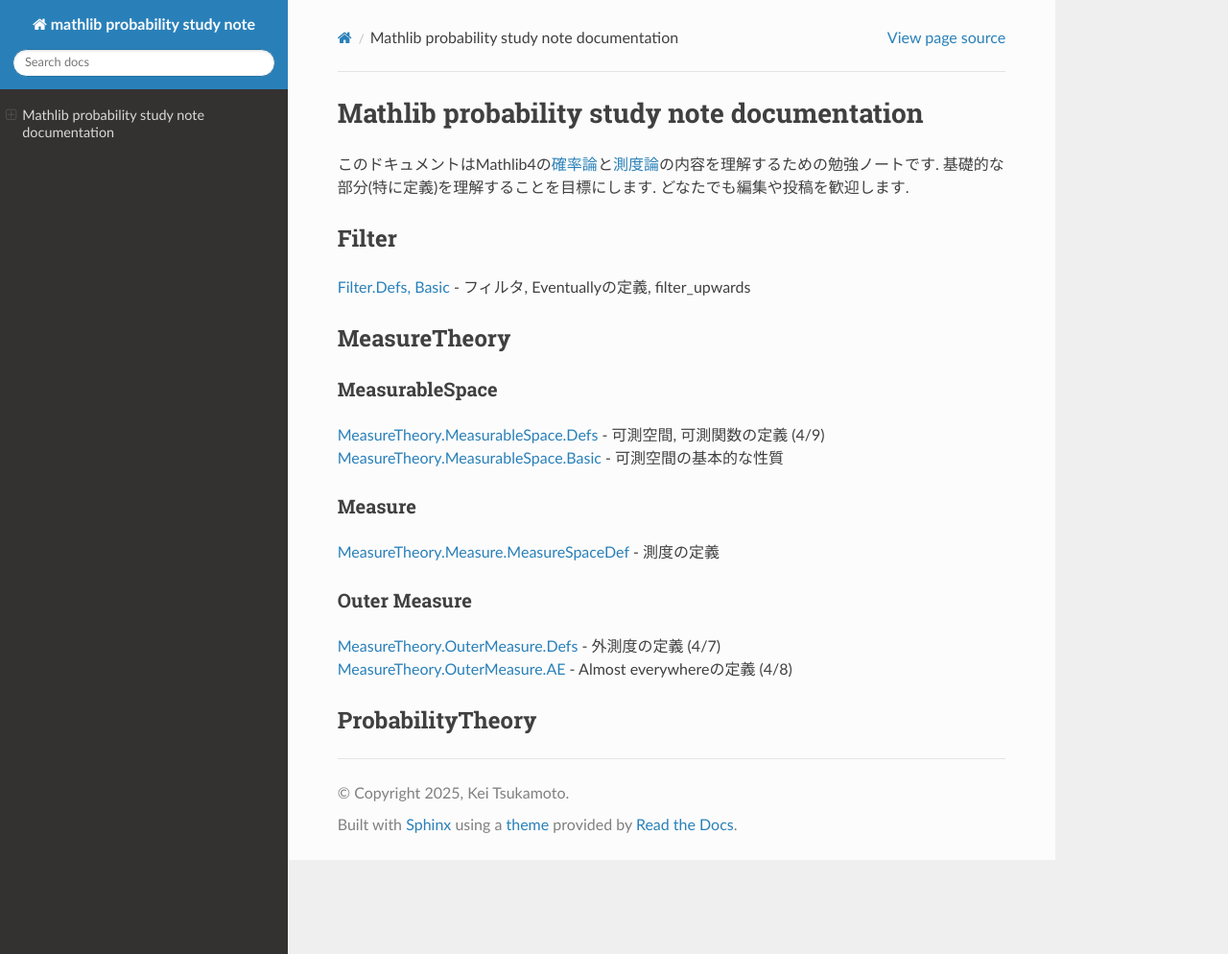
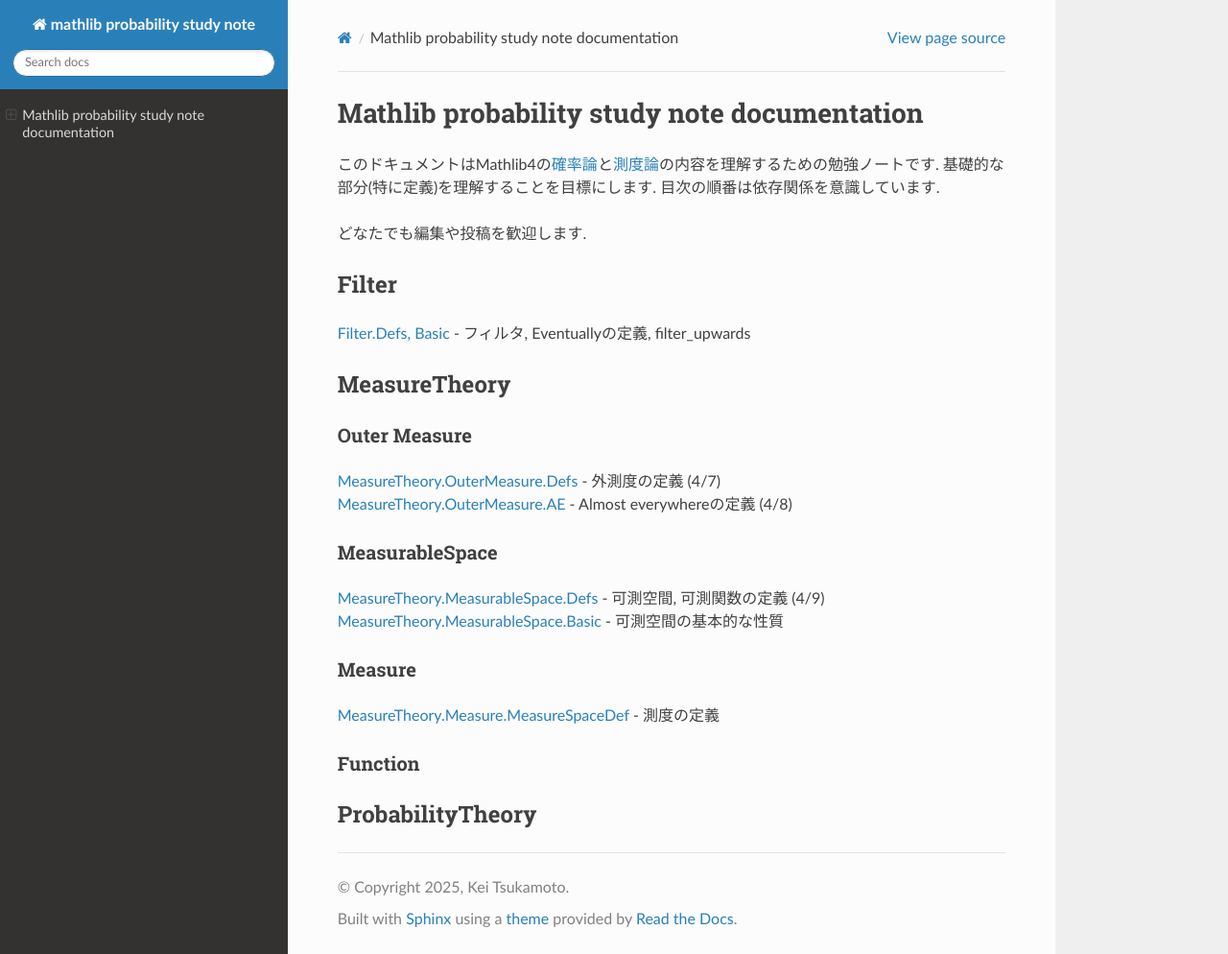
Before and after one commit to auto-res/mathlib_probability_study_note, a Sphinx documentation site: the page built from docs/source/index.md, in a window 1280 px wide and 994 px high. Shown: the whole window at 96% size. Built offline with Sphinx 7.4.7 and the Read the Docs theme 3.1.0, drawn with Linux system fonts in a browser that asks for light colours.

```diff
--- a/docs/source/index.md
+++ b/docs/source/index.md
@@ -1,12 +1,19 @@
 Mathlib probability study note documentation
 ============================================
 
-このドキュメントはMathlib4の[確率論](https://github.com/leanprover-community/mathlib4/tree/master/Mathlib/Probability)と[測度論](https://github.com/leanprover-community/mathlib4/tree/master/Mathlib/MeasureTheory)の内容を理解するための勉強ノートです. 基礎的な部分(特に定義)を理解することを目標にします. どなたでも編集や投稿を歓迎します.
+このドキュメントはMathlib4の[確率論](https://github.com/leanprover-community/mathlib4/tree/master/Mathlib/Probability)と[測度論](https://github.com/leanprover-community/mathlib4/tree/master/Mathlib/MeasureTheory)の内容を理解するための勉強ノートです. 基礎的な部分(特に定義)を理解することを目標にします. 目次の順番は依存関係を意識しています.
+
+どなたでも編集や投稿を歓迎します.
 
 ## Filter
 [Filter.Defs, Basic](Filter/Defs_Basic.md) - フィルタ, Eventuallyの定義, filter_upwards
 
 ## MeasureTheory
+
+### Outer Measure
+
+[MeasureTheory.OuterMeasure.Defs](MeasureTheory/OuterMeasure/Defs.md) - 外測度の定義 (4/7)
+[MeasureTheory.OuterMeasure.AE](MeasureTheory/OuterMeasure/AE.md) - Almost everywhereの定義 (4/8)
 
 ### MeasurableSpace
 
@@ -17,9 +24,6 @@ Mathlib probability study note documentation
 
 [MeasureTheory.Measure.MeasureSpaceDef](MeasureTheory/Measure/MeasureSpaceDef.md) - 測度の定義
 
-### Outer Measure
-
-[MeasureTheory.OuterMeasure.Defs](MeasureTheory/OuterMeasure/Defs.md) - 外測度の定義 (4/7)
-[MeasureTheory.OuterMeasure.AE](MeasureTheory/OuterMeasure/AE.md) - Almost everywhereの定義 (4/8)
+### Function
 
 ## ProbabilityTheory
```
Also changed, not shown: docs/source/MeasureTheory/Measure/MeasureSpaceDef.md (+2 -1 lines).
